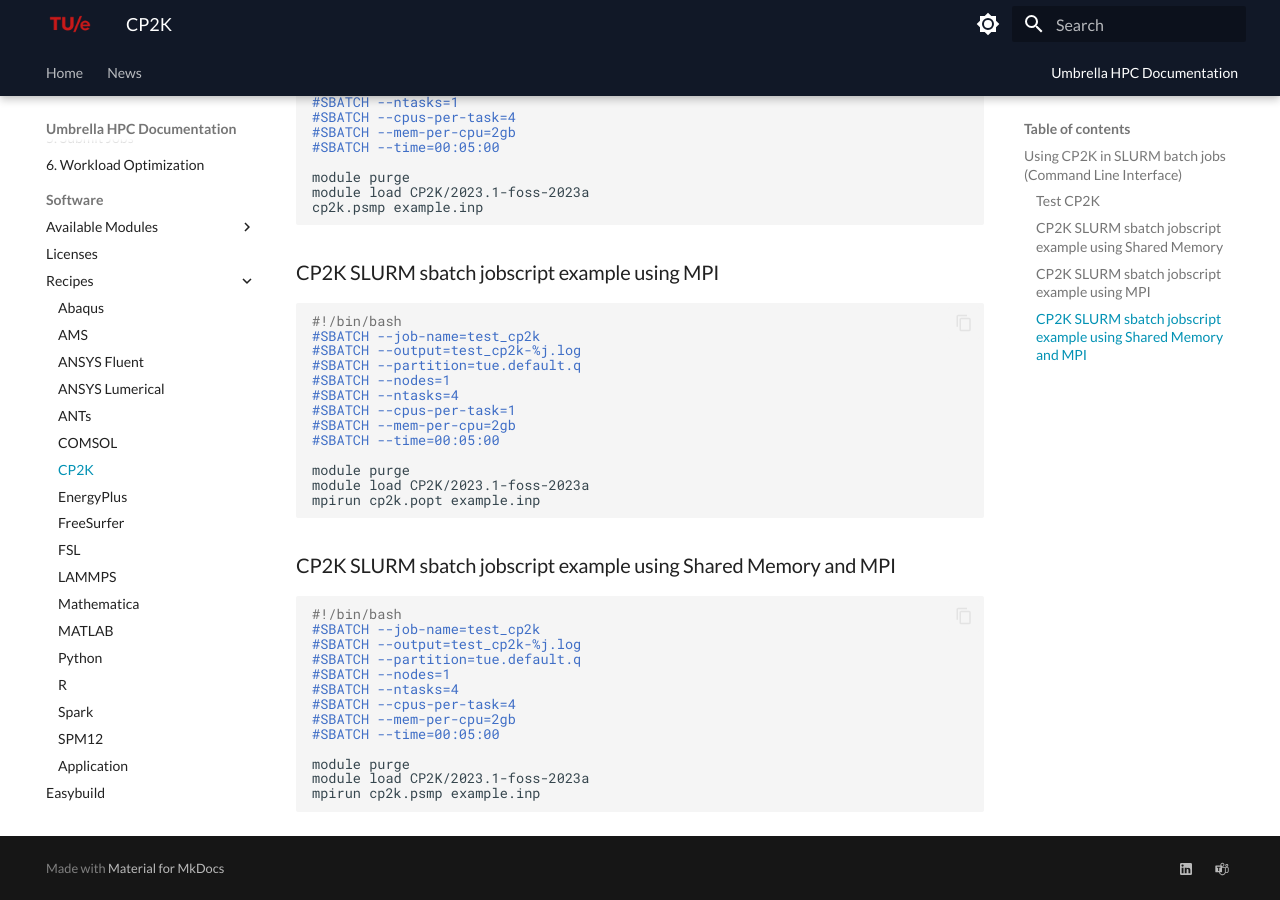
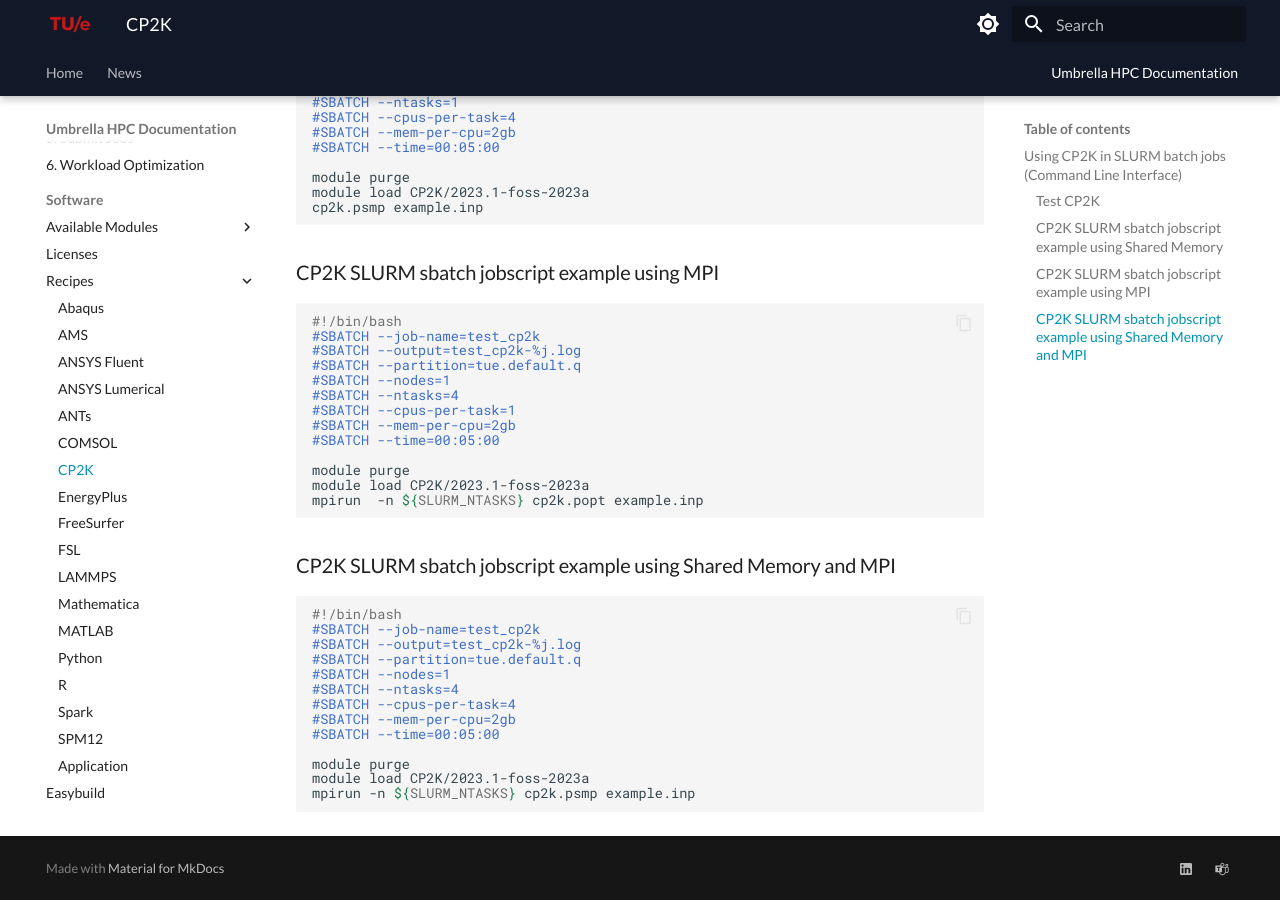
Before and after one commit to gferhpc/supercomputing.tue.nl, an MkDocs documentation site: the page built from pages/documentation/software/recipes/cp2k.md, in a window 1280 px wide and 900 px high, scrolled down 884 px. Built offline with MkDocs 1.6.1 and Material for MkDocs 9.7.7, drawn with Linux system fonts in a browser that asks for light colours.

Commit message:
Added SLURM_NTASKS to mpirun

````diff
--- a/pages/documentation/software/recipes/cp2k.md
+++ b/pages/documentation/software/recipes/cp2k.md
@@ -62,7 +62,7 @@
 
 module purge
 module load CP2K/2023.1-foss-2023a
-mpirun cp2k.popt example.inp
+mpirun  -n ${SLURM_NTASKS} cp2k.popt example.inp
 ```
 
 ### CP2K SLURM sbatch jobscript example using Shared Memory and MPI
@@ -80,5 +80,5 @@
 
 module purge
 module load CP2K/2023.1-foss-2023a
-mpirun cp2k.psmp example.inp
+mpirun -n ${SLURM_NTASKS} cp2k.psmp example.inp
 ```
````
